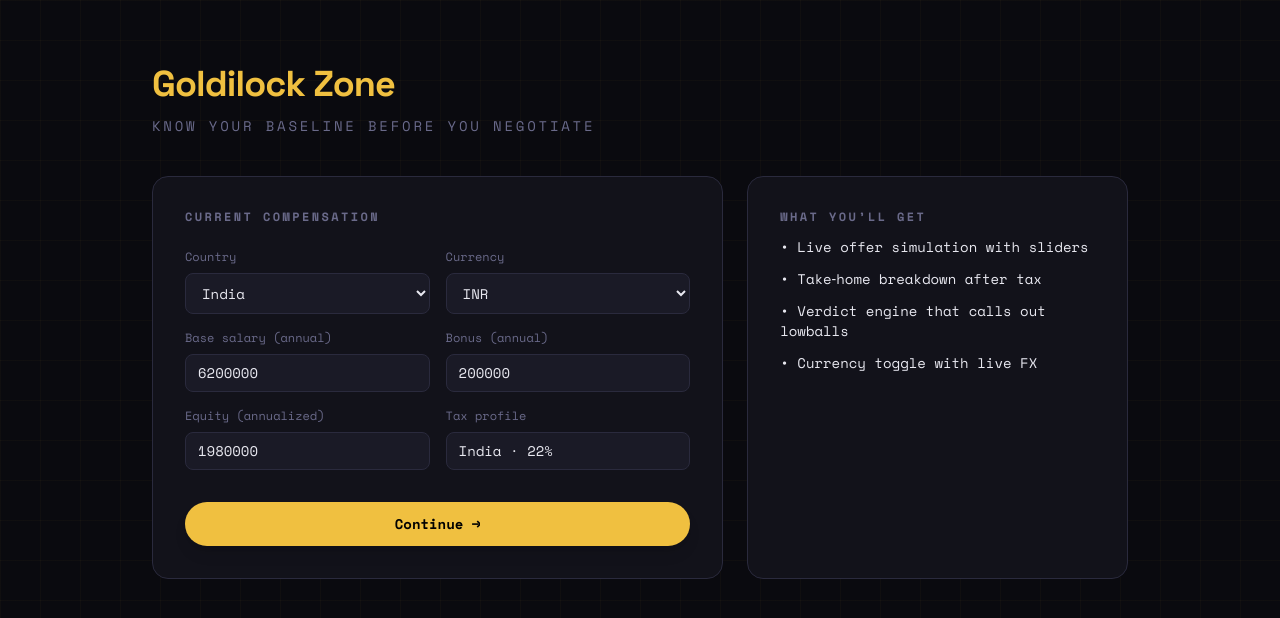
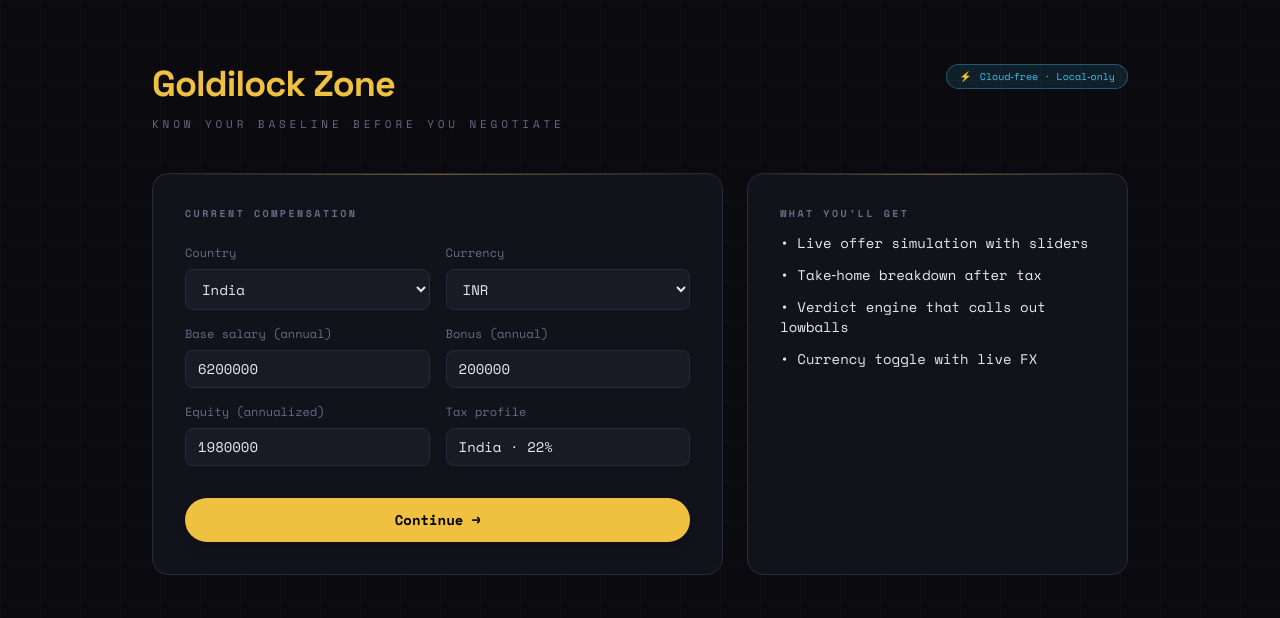
Before and after one commit to siddharthjaswal/goldilock, a Next.js app: page / in a window 1280 px wide. Shown: the top 618 px of the page. Built offline with nearby package versions, Linux system fonts and the light colour scheme.

Commit message:
ui: polish intake screen

```diff
--- a/app/page.tsx
+++ b/app/page.tsx
@@ -36,14 +36,21 @@ export default function Home() {
   return (
     <div className="relative z-10">
       <div className="mx-auto max-w-5xl px-6 py-16">
-        <header className="flex flex-col gap-3">
-          <h1 className="font-sans text-4xl font-extrabold tracking-tight text-[var(--accent)]">Goldilock Zone</h1>
-          <p className="text-sm uppercase tracking-[0.2em] text-[var(--muted)]">Know your baseline before you negotiate</p>
+        <header className="flex flex-wrap items-start justify-between gap-4">
+          <div className="flex flex-col gap-3">
+            <h1 className="font-sans text-4xl font-extrabold tracking-tight text-[var(--accent)]">Goldilock Zone</h1>
+            <p className="text-[11px] uppercase tracking-[0.35em] text-[var(--muted)]">Know your baseline before you negotiate</p>
+          </div>
+          <div className="inline-flex items-center gap-2 rounded-full border border-[rgba(64,192,240,0.35)] bg-[rgba(64,192,240,0.12)] px-3 py-1 text-[10px] text-[var(--accent2)]">
+            <span>⚡</span>
+            <span>Cloud‑free · Local‑only</span>
+          </div>
         </header>
 
         <div className="mt-10 grid gap-6 lg:grid-cols-[1.2fr_0.8fr]">
-          <div className="rounded-2xl border border-[var(--border)] bg-[var(--surface)] p-8">
-            <div className="mb-6 text-xs font-semibold uppercase tracking-[0.2em] text-[var(--muted)]">Current compensation</div>
+          <div className="rounded-2xl border border-[var(--border)] bg-[var(--surface)] p-8 relative overflow-hidden">
+            <div className="absolute inset-x-0 top-0 h-px bg-gradient-to-r from-transparent via-[var(--accent)] to-transparent opacity-40" />
+            <div className="mb-6 text-[10px] font-semibold uppercase tracking-[0.25em] text-[var(--muted)]">Current compensation</div>
 
             <div className="grid gap-4 sm:grid-cols-2">
               <label className="text-xs text-[var(--muted)]">
@@ -115,8 +122,9 @@ export default function Home() {
             </button>
           </div>
 
-          <div className="rounded-2xl border border-[var(--border)] bg-[var(--surface)] p-8">
-            <div className="mb-3 text-xs font-semibold uppercase tracking-[0.2em] text-[var(--muted)]">What you’ll get</div>
+          <div className="rounded-2xl border border-[var(--border)] bg-[var(--surface)] p-8 relative overflow-hidden">
+            <div className="absolute inset-x-0 top-0 h-px bg-gradient-to-r from-transparent via-[var(--accent)] to-transparent opacity-40" />
+            <div className="mb-3 text-[10px] font-semibold uppercase tracking-[0.25em] text-[var(--muted)]">What you’ll get</div>
             <ul className="space-y-3 text-sm text-[var(--text)]">
               <li>• Live offer simulation with sliders</li>
               <li>• Take‑home breakdown after tax</li>
```
